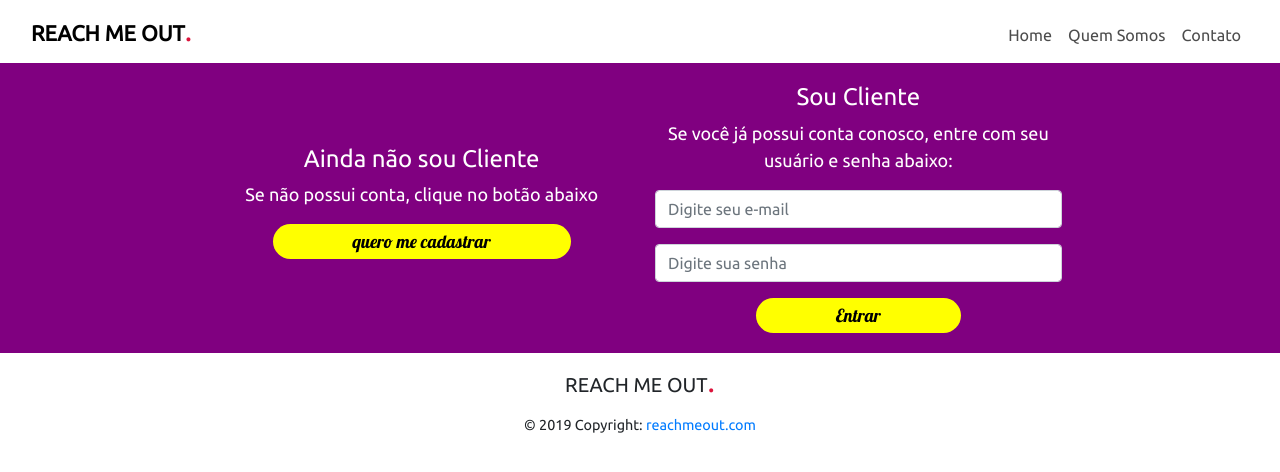
After one commit to rodolfo-boas/projeto-influencers, a PHP site: page /LoginCliente.php in a window 1280 px wide. The commit adds this page. Shown: the top 472 px of the page. Run offline with PHP 8.4, Linux system fonts and the light colour scheme.

Commit message:
Criação de paginas de login e cadastro

```diff
--- /dev/null
+++ b/LoginCliente.php
@@ -0,0 +1,57 @@
+<!DOCTYPE html>
+<html lang="pt-br">
+    <?php
+        include "inc/head.php";
+        include "inc/headLogin.php";
+    ?>
+
+    <body>
+
+        <?php
+            include "inc/header.php"
+        ?>
+
+        <main id="bg-content">
+            <section>
+                    <div class="row">
+
+                        <div class="col-10 offset-1 col-md-4 offset-md-2">
+                            <div class="cadastro">
+                                <h4 class="text-center">Ainda não sou Cliente</h4>
+                                <p class="text-center">Se não possui conta, clique no botão abaixo</p>
+                            <div class="cadastro-button d-flex justify-content-center">
+                                <button type="submit" name="botao">quero me cadastrar</button>
+                            </div>
+                            </div>
+                        </div> <!-- fim Col Cadastro -->
+
+                        <div class="col-10 offset-1 col-md-4 offset-md-0">
+                            <div class="login">
+                                <h4 class="text-center">Sou Cliente</h4>
+                                <p class="text-center">Se você já possui conta conosco, entre com seu usuário e senha abaixo:</p>
+                                <form action="" class="" method="post" >
+                                    <div class="form-group">
+                                        <input class="form-control" name="" type="email" id="email-login" placeholder="Digite seu e-mail" required>
+                                    </div>
+                                    <div class="form-group">
+                                        <input class="form-control" name="" type="password"  id="senha" placeholder="Digite sua senha" required>
+                                    </div>
+                                </form>
+                                <div class="login-button d-flex justify-content-center">
+                                <button type="submit" name="botao">Entrar</button>
+                            </div>
+                            </div>
+                        </div> <!-- fim Col Login -->
+
+                    </div> <!-- fim ROW -->
+
+            </section>
+        </main>
+
+        <?php
+            include "inc/footer.php";
+        ?>
+
+    </body>
+
+</html>
--- a/assets/css/contato.css
+++ b/assets/css/contato.css
@@ -13,7 +13,7 @@
     flex-direction: column;
     justify-content: space-around;
     align-items: space-between;
-    border: 1px;
+    border: none;
     border-radius: 10px;
     color: white;
     padding: 4vh 0;
@@ -49,6 +49,7 @@
     resize: none;
     border-radius: 30px;
     text-align: center;
+    border: none;
 }
 
 .contact form textarea {
--- /dev/null
+++ b/assets/css/login.css
@@ -0,0 +1,38 @@
+.cadastro{
+    padding-top: 20%;
+    color: #fff;
+
+}
+
+.login{
+    padding-top: 20px;
+    color: #fff;
+}
+
+.login-button button{
+    background-color: yellow;
+    color: black;
+    border: none;
+    padding: 4px 80px;
+    border-radius: 50px;
+    font-size: 1em;
+    outline: none;
+    margin-bottom: 20px;
+    font-weight: lighter;
+    color: black;
+    font-family: 'Lobster', cursive;
+}
+
+.cadastro-button button{
+    background-color: yellow;
+    color: black;
+    border: none;
+    padding: 4px 80px;
+    border-radius: 50px;
+    font-size: 1em;
+    outline: none;
+    margin-bottom: 20px;
+    font-weight: lighter;
+    color: black;
+    font-family: 'Lobster', cursive;
+}
--- a/assets/css/style.css
+++ b/assets/css/style.css
@@ -45,7 +45,7 @@ header nav ul {
 
     /* ================================================ Banner Início ======================================= */
 
-section #bg-content {
+#bg-content {
     background-color: purple;
 }
 
--- a/contato.php
+++ b/contato.php
@@ -2,7 +2,7 @@
 <html lang="pt-br">
     <?php
                 include "inc/head.php";
-                include "inc/headContato.php"
+                include "inc/headContato.php";
     ?>
     <body>
 
--- /dev/null
+++ b/inc/headCadastro.php
@@ -0,0 +1 @@
+<link rel="stylesheet" href="assets/css/cadastro.css">
--- /dev/null
+++ b/inc/headLogin.php
@@ -0,0 +1 @@
+<link rel="stylesheet" href="assets/css/login.css">
```
Also changed, not shown: CadastroCliente.php (added, +111 -0 lines), CadastroInfluencer.php (added, +111 -0 lines), LoginInfluencer.php (added, +57 -0 lines), assets/css/cadastro.css (added, +23 -0 lines).
